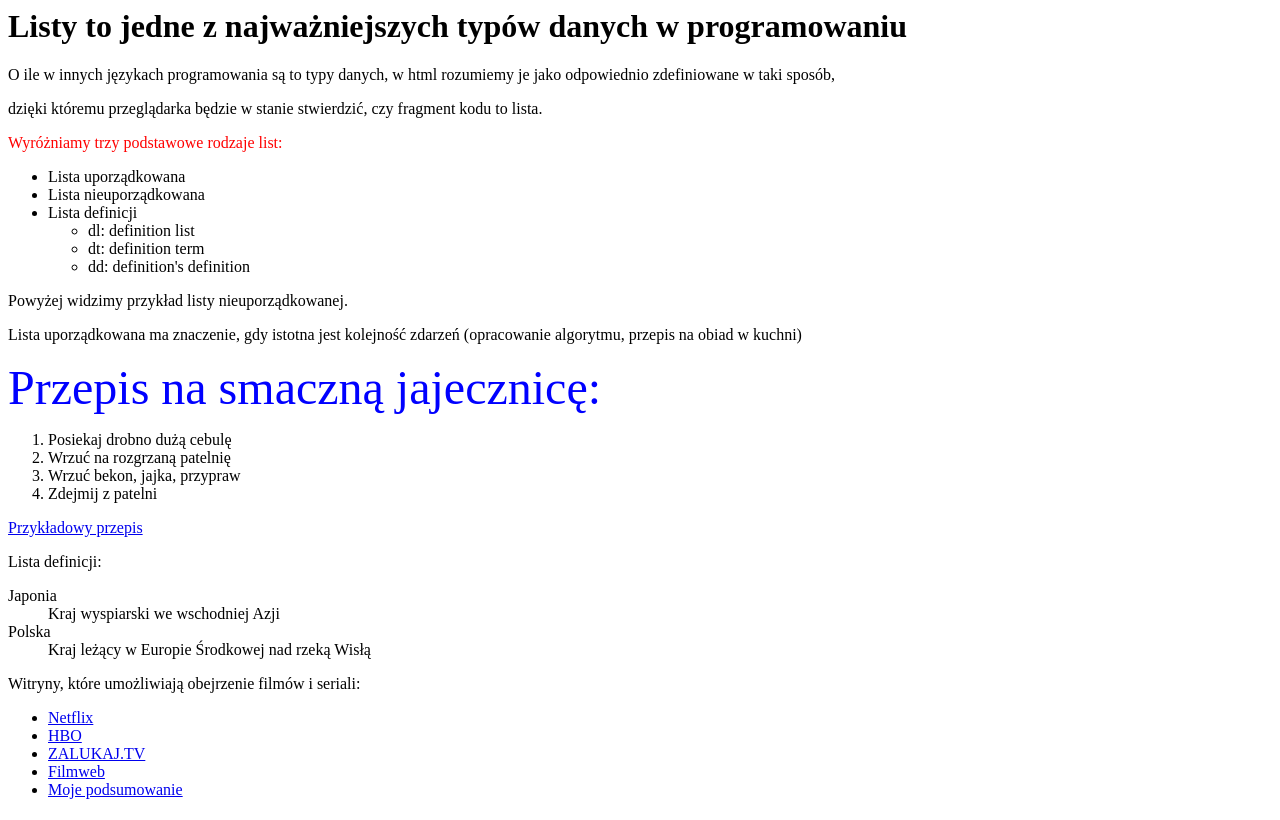
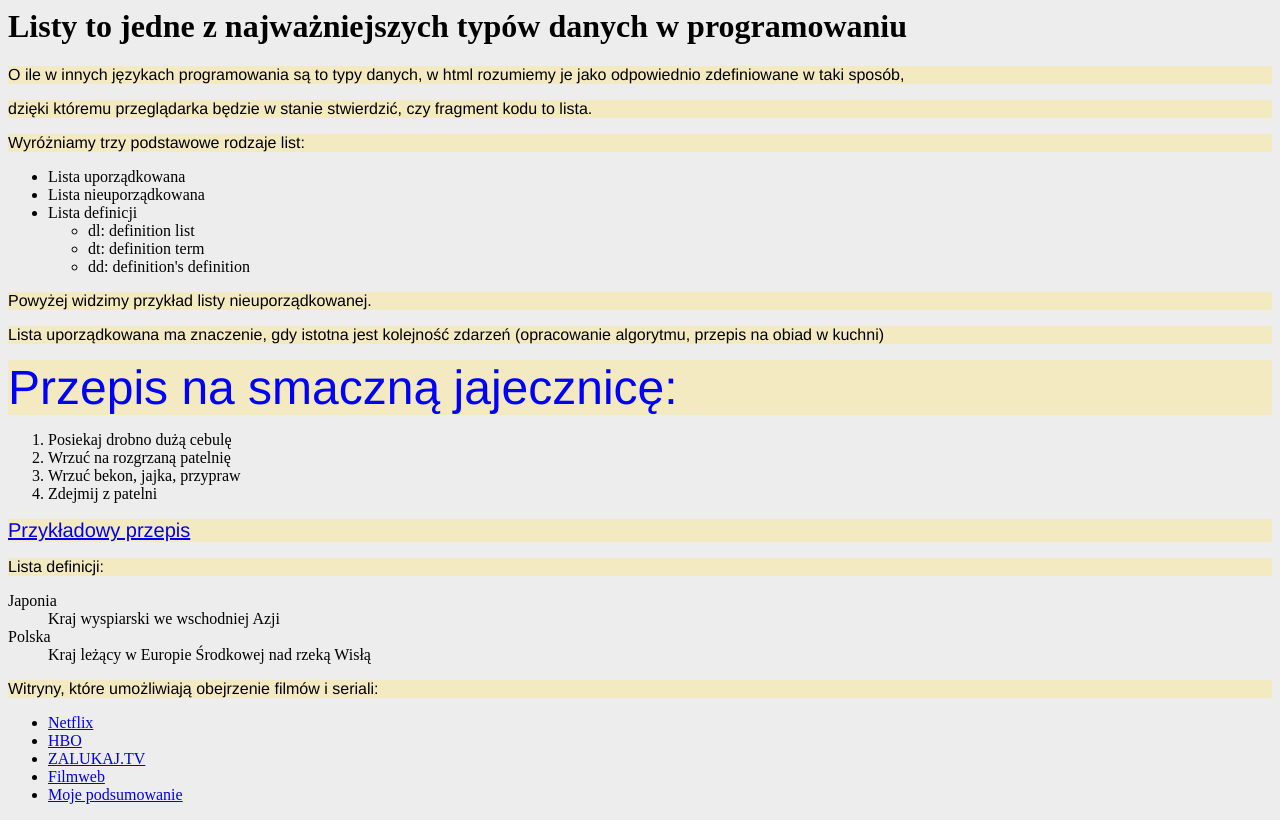
Before and after one commit to kocinakn/Development, a plain HTML site: page HTML&CSS/listy_cwiczenia.html in a window 1280 px wide. Drawn offline with Linux system fonts and the light colour scheme.

Commit message:
Starting CSS

```diff
--- /dev/null
+++ b/HTML&CSS/css/example.css
@@ -0,0 +1,11 @@
+body {
+	background-color: eeeded;
+	font-family: times new roman;
+}
+p {
+	background-color: f3eac2;
+	font-family: Helvetica;
+}
+p a {
+	font-size: 20px;
+}
--- a/HTML&CSS/listy_cwiczenia.html
+++ b/HTML&CSS/listy_cwiczenia.html
@@ -1,12 +1,13 @@
 <html>
   <head>
     <title> Cwiczenia z nowym typem danych: listami </title>
+	<link href="css/example.css" type="text/css" rel="stylesheet" />
   </head>
   <body>
     <h1> Listy to jedne z najważniejszych typów danych w programowaniu </h1>
 	<p> O ile w innych językach programowania są to typy danych, w html rozumiemy je jako odpowiednio zdefiniowane w taki sposób,</p>
 	<p> dzięki któremu przeglądarka będzie w stanie stwierdzić, czy fragment kodu to lista. </p>
-	<p style="color:red"> Wyróżniamy trzy podstawowe rodzaje list: </p>
+	<p class='def'> Wyróżniamy trzy podstawowe rodzaje list: </p>
 	<ul>
 	  <li>Lista uporządkowana </li>
 	  <li>Lista nieuporządkowana </li>
@@ -34,13 +35,13 @@
 	  <dt> Polska </dt>
 	    <dd> Kraj leżący w Europie Środkowej nad rzeką Wisłą </dd>
 	</dl>
-	<p>Witryny, które umożliwiają obejrzenie filmów i seriali:</p>
+	<p>Witryny, które umożliwiają obejrzenie filmów i seriali:
 	  <ul>
 	    <li><a href='https://www.netflix.com'>Netflix</a></li>
 		<li><a href='https://www.hbo.com'>HBO</a></li>
 		<li><a href='https://www.zalukaj.tv'>ZALUKAJ.TV</a></li>
 		<li><a href='https://www.filmweb.pl/niematutajnic'>Filmweb</a></li>
 		<li><a href='podsumowanie2rozdzialu.html'> Moje podsumowanie</a></li>
-	  </ul>
+	  </ul> </p>
   </body>
 </html>
```
Also changed, not shown: HTML&CSS/nextoform.html (+14 -0 lines), HTML&CSS/images/china.png (renamed from HTML&CSS/First_webpage/images/china.png), HTML&CSS/images/injury.png (renamed from HTML&CSS/First_webpage/images/injury.png), HTML&CSS/images/japan_seen.png (renamed from HTML&CSS/First_webpage/images/japan_seen.png), HTML&CSS/images/japanclosely.png (renamed from HTML&CSS/First_webpage/images/japanclosely.png), HTML&CSS/images/japanworld.png (renamed from HTML&CSS/First_webpage/images/japanworld.png), HTML&CSS/images/map-of-japan.gif (renamed from HTML&CSS/First_webpage/images/map-of-japan.gif), HTML&CSS/images/smiling.png (renamed from HTML&CSS/First_webpage/images/smiling.png), HTML&CSS/images/usa.png (renamed from HTML&CSS/First_webpage/images/usa.png), HTML&CSS/index.html (renamed from HTML&CSS/First_webpage/index.html), HTML&CSS/panstwa.html (renamed from HTML&CSS/First_webpage/panstwa.html).
